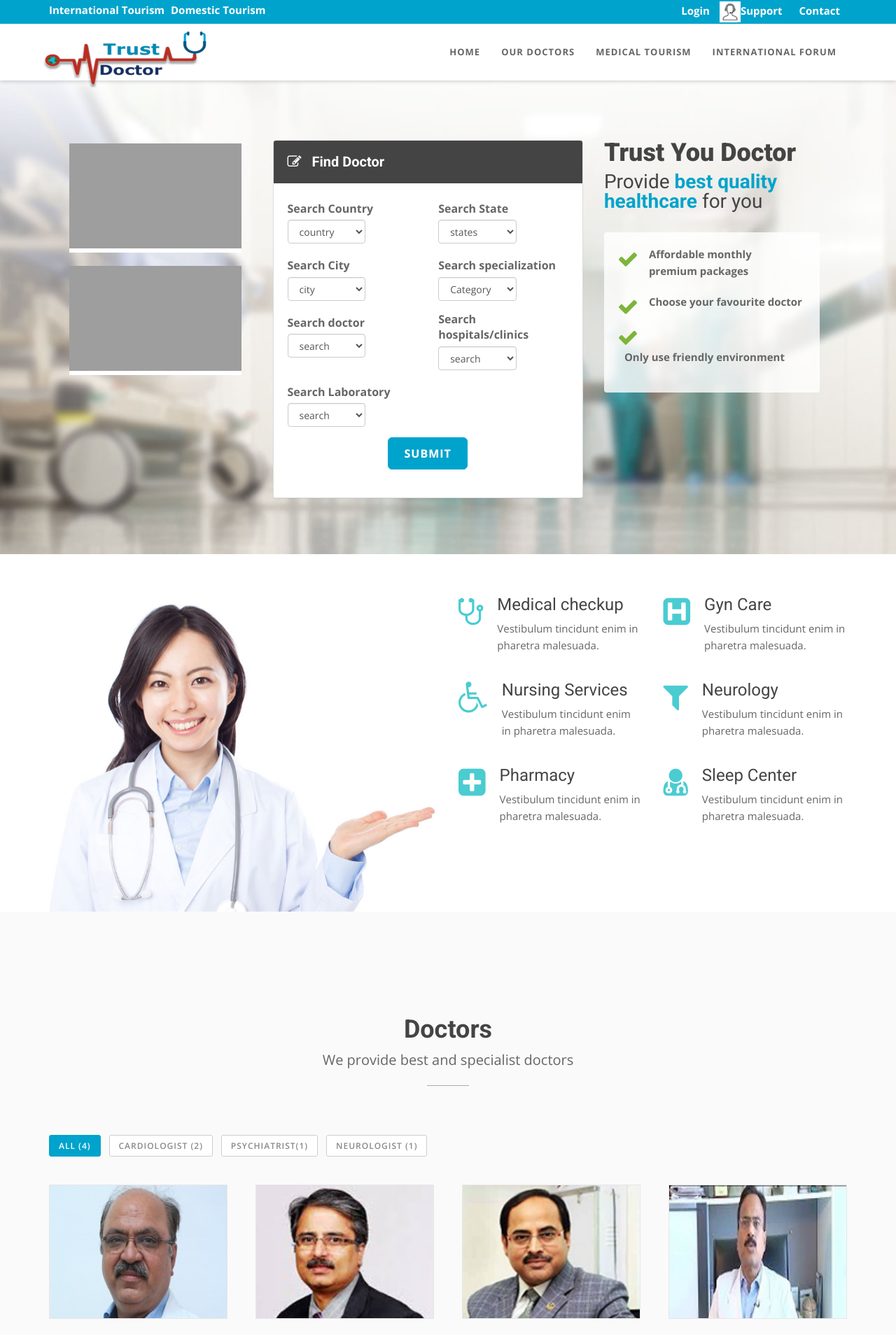
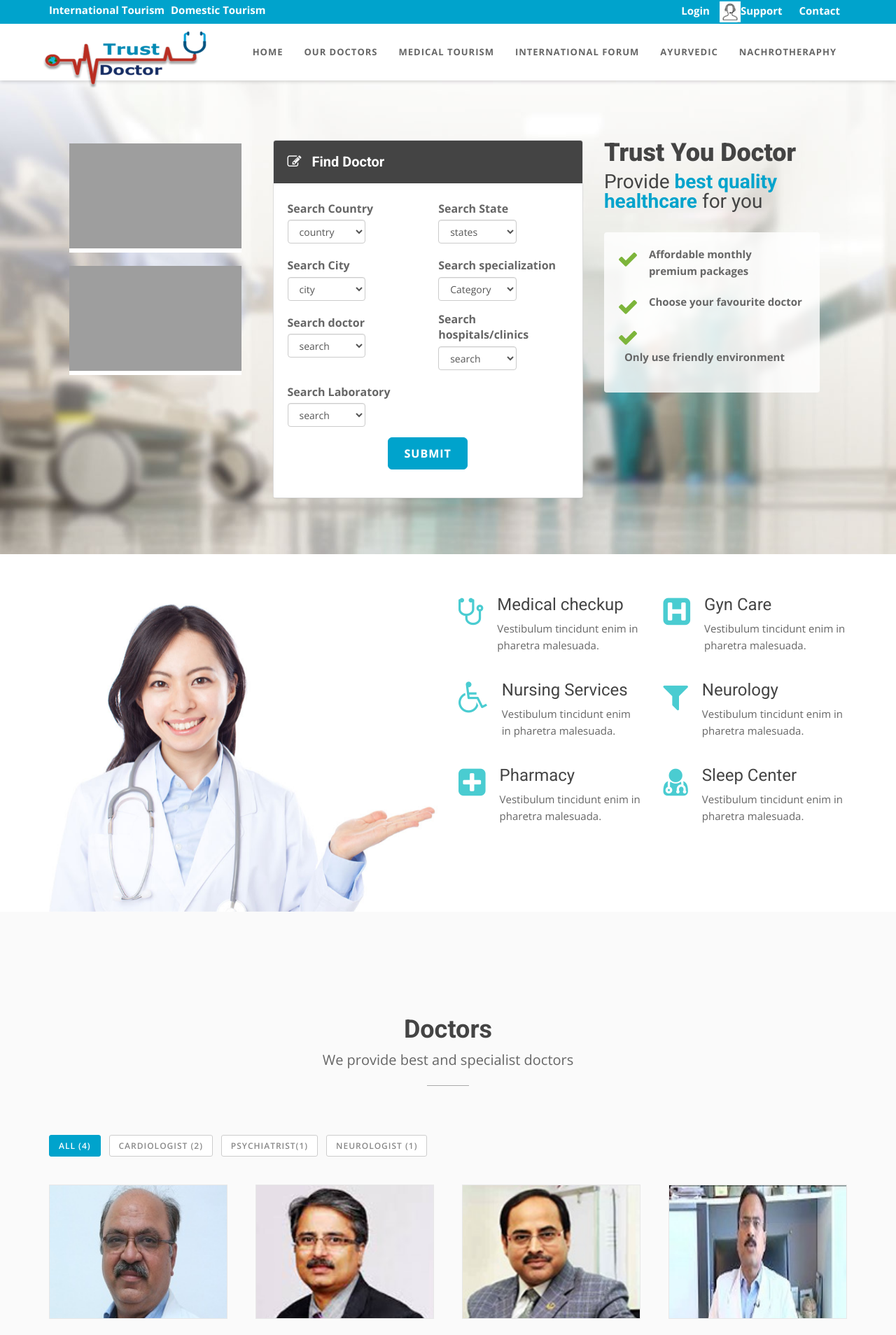
Before and after one commit to revatidongare/MedicalTourism, a PHP site: page / in a window 1280 px wide. Shown: the top 1908 px of the page at 70% size. Run offline with PHP 8.4, Linux system fonts and the light colour scheme; grey boxes are pictures that could not be loaded.

Commit message:
doctor
doctor

```diff
--- a/includes/navbar.php
+++ b/includes/navbar.php
@@ -61,6 +61,8 @@
 				<li><a href="doctor.php">Our Doctors</a></li>
 				<li><a href="speciality.php">Medical Tourism</a></li>
 				<li><a href="#facilities">International Forum</a></li>
+        <li><a href="#Ayurvedic">Ayurvedic</a></li>
+        <li><a href="#">Nachrotheraphy</a></li>
 				<!--<li><a href="#pricing">Pricing</a></li>-->
 				<!--<li class="dropdown">
 				  <a href="#" class="dropdown-toggle" data-toggle="dropdown"><span class="badge custom-badge red pull-right">Extra</span>More <b class="caret"></b></a>
--- a/index.php
+++ b/index.php
@@ -604,7 +604,11 @@ $('#myCarousel').carousel('2') // !! Will be ignored, as the transition to the s
 								<div class="block-text rel zmin">
 									<a title="" href="#">Emergency Contraception</a>
 									<div class="mark">My rating: <span class="rating-input"><span data-value="0" class="glyphicon glyphicon-star"></span><span data-value="1" class="glyphicon glyphicon-star"></span><span data-value="2" class="glyphicon glyphicon-star"></span><span data-value="3" class="glyphicon glyphicon-star"></span><span data-value="4" class="glyphicon glyphicon-star-empty"></span><span data-value="5" class="glyphicon glyphicon-star-empty"></span>  </span></div>
+<<<<<<< Updated upstream
 									<p>I am glad that an  like this is created for the benefit of all. It would really be a game changer in healthcare ecosystem in India. </p>
+=======
+									<p>Very convenient and useful. I wanted some tests run for my parents who were staying with me .Since I couldnt travel with them to the lab, I tried using this after hearing an ad. A lab person came home and took the blood samples. I got both their reports on my app and doctors were also assigned for us.</p>
+>>>>>>> Stashed changes
 									<ins class="ab zmin sprite sprite-i-triangle block"></ins>
 								</div>
 								<div class="person-text rel text-light">
```
